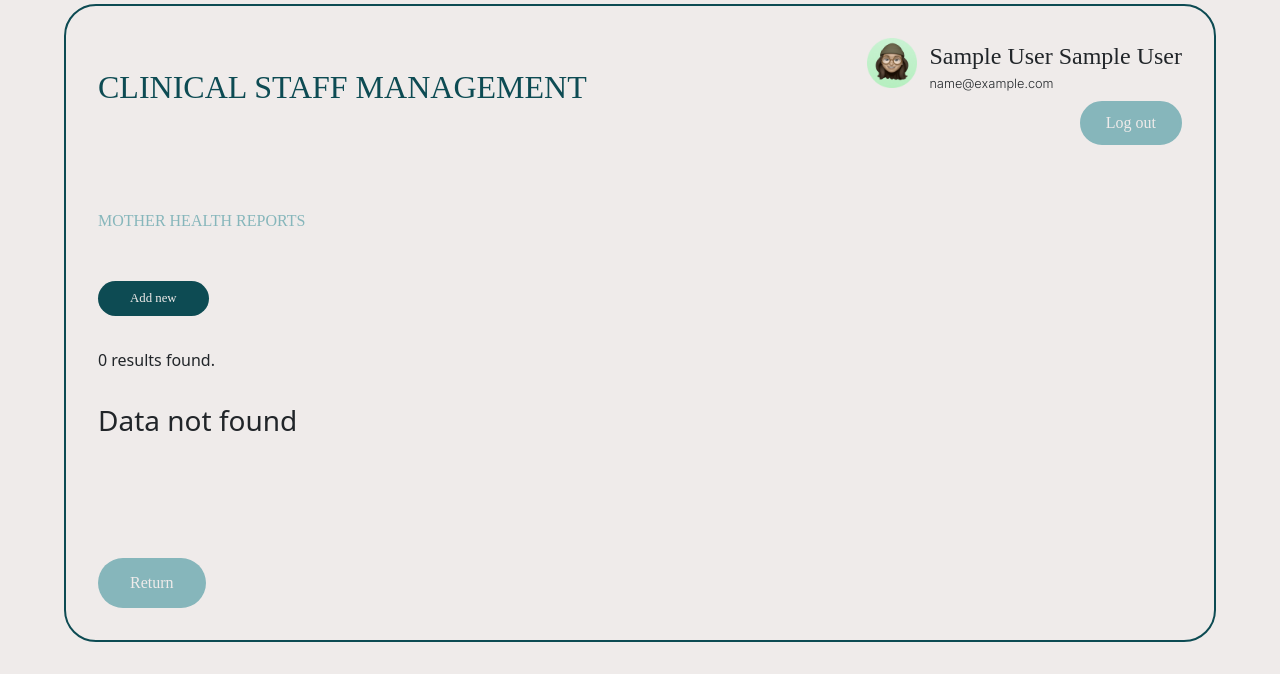
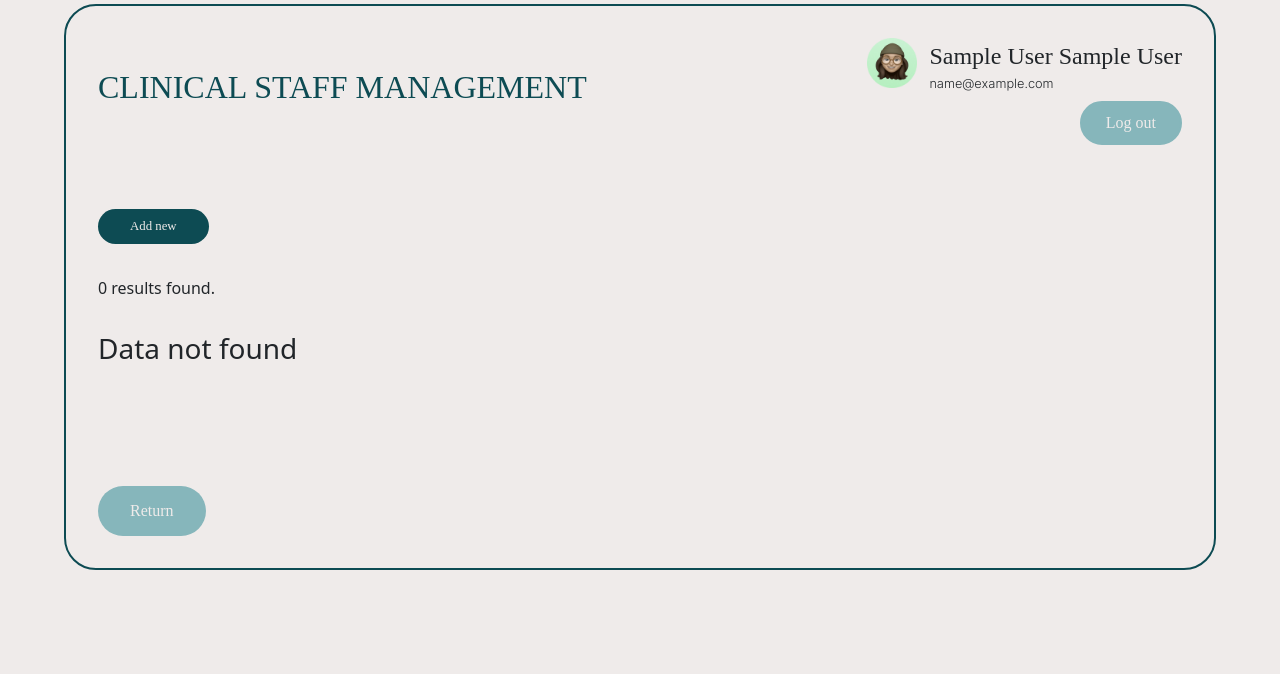
Before and after one commit to MalithGihan/Baby-Bloom-Maternity-Clinic-System, a PHP site: page /assets/pages/staff-management.php in a window 1280 px wide. Shown: the part 180-854 px from the top of the page. After the commit the page ends 750 px from the top, so only its background shows below. Run offline with PHP 8.4, Linux system fonts and the light colour scheme; the visitor is signed in with stand-in values (Sample User, id 1); data that the repository does not hold is empty; some web fonts are replaced.

Commit message:
Removed another unneccessary code

```diff
--- a/assets/pages/staff-management.php
+++ b/assets/pages/staff-management.php
@@ -278,9 +278,6 @@ if ($_SESSION["staffPosition"] != "Sister" ) {
             </div>
             <div class="main-content d-flex flex-column">
                 <div class="report-row d-flex">
-                    <p class="row-title">MOTHER HEALTH REPORTS</p>
-                </div>
-                <div class="report-row d-flex">
                     <button class="add-report-btn" id="add-report-btn">Add new</button>
 
                 </div>
```
